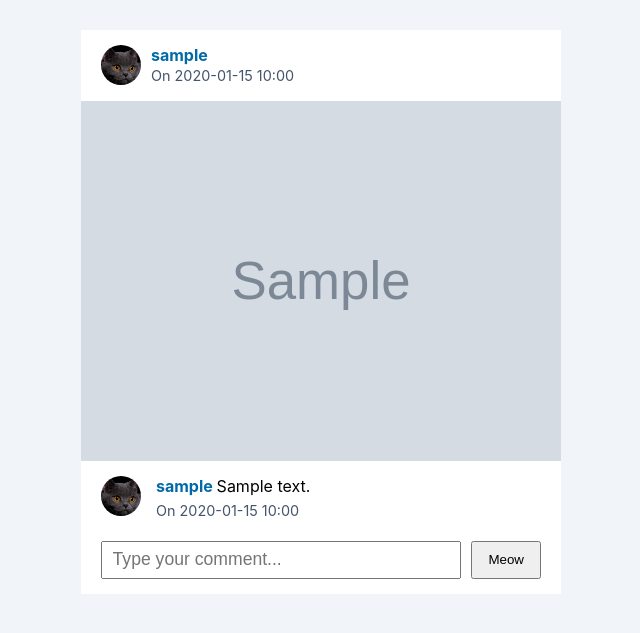
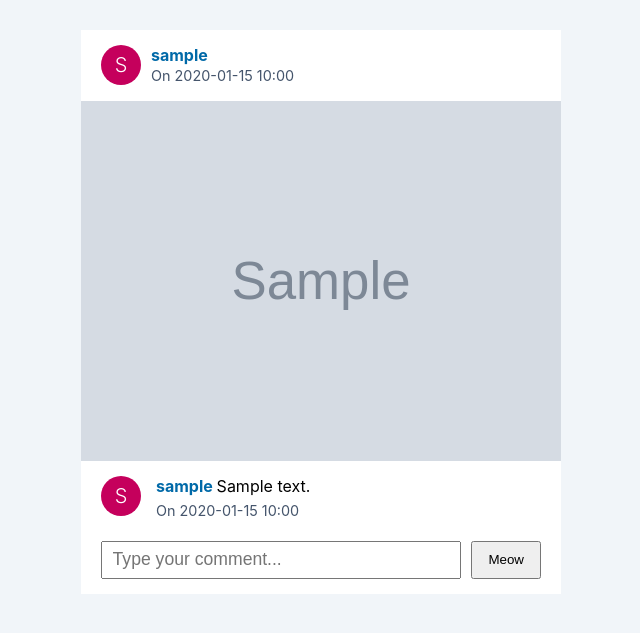
Before and after one commit to adrianeriksen/catsquare, a PHP site: page /cat.php?id=1 in a window 1280 px wide. Shown: the part 75-708 px from the top of the page, without its empty margins (319-959 px from the left). Run offline with PHP 8.4, Linux system fonts and the light colour scheme; the visitor is signed in with stand-in values (Sample User, id 1); tables that the repository leaves empty hold one stand-in row (values such as "Sample post"); grey boxes marked "Sample" are stand-in pictures; a stand-in replaces the project's code that opens the database connection; some libraries are stand-ins or nearby versions.

Commit message:
Add avatar generator

```diff
--- a/app/assets/style.css
+++ b/app/assets/style.css
@@ -233,3 +233,37 @@ form {
         padding: 0;
     }
 }
+
+.avatar {
+    justify-content: center;
+    align-items: center;
+}
+
+.avatar-sm {
+    width: 40px;
+    height: 40px;
+    border-radius: 20px;
+    font-size: 20px;
+    font-weight: 300;
+    display: flex;
+}
+
+.avatar-color-1 {
+    color: #ffffff;
+    background-color: #0069a8;
+}
+
+.avatar-color-2 {
+    color: #ffffff;
+    background-color: #007a55;
+}
+
+.avatar-color-3 {
+    color: #ffffff;
+    background-color: #c5005c;
+}
+
+.avatar-color-2 {
+    color: #ffffff;
+    background-color: #fd9a00;
+}
--- a/app/includes/bootstrap.php
+++ b/app/includes/bootstrap.php
@@ -35,6 +35,7 @@ try {
 }
 
 require_once "includes/services/authentication_service.php";
+require_once "includes/services/avatar_service.php";
 require_once "includes/services/cat_service.php";
 require_once "includes/services/comment_service.php";
 require_once "includes/services/relations_service.php";
--- /dev/null
+++ b/app/includes/services/avatar_service.php
@@ -0,0 +1,20 @@
+<?php
+function get_avatar_properties($username) {
+    $char = strtoupper(substr($username, 0, 1));
+
+
+    $hash = md5($username);
+    $part = hexdec(substr($hash, -2));
+    $color = ($part & 3) + 1;
+
+    return compact("char", "color");
+}
+
+function get_avatar_tag($username, $size) {
+    extract(get_avatar_properties($username));
+    $classes = "avatar avatar-" . $size . " avatar-color-" . $color;
+
+    return <<<HTML
+<div class="$classes">$char</div>
+HTML;
+}
--- a/app/templates/partials/comment.php
+++ b/app/templates/partials/comment.php
@@ -1,6 +1,6 @@
 <li>
     <div class="avatar-container">
-        <img src="/assets/avatar.png">
+        <?= get_avatar_tag($comment["username"], "sm") ?>
     </div>
     <div class="content-container">
         <p>
--- a/app/templates/show_cat.php
+++ b/app/templates/show_cat.php
@@ -1,7 +1,7 @@
 <article class="cat-detail">
     <aside>
         <div class="avatar-container">
-            <img src="/assets/avatar.png">
+            <?= get_avatar_tag($author["username"], "sm") ?>
         </div>
         <div>
             <strong><a href="<?= get_user_path($author["username"]) ?>"><?= $author["username"] ?></a></strong>
```
Also changed, not shown: app/assets/avatar.png (deleted).
